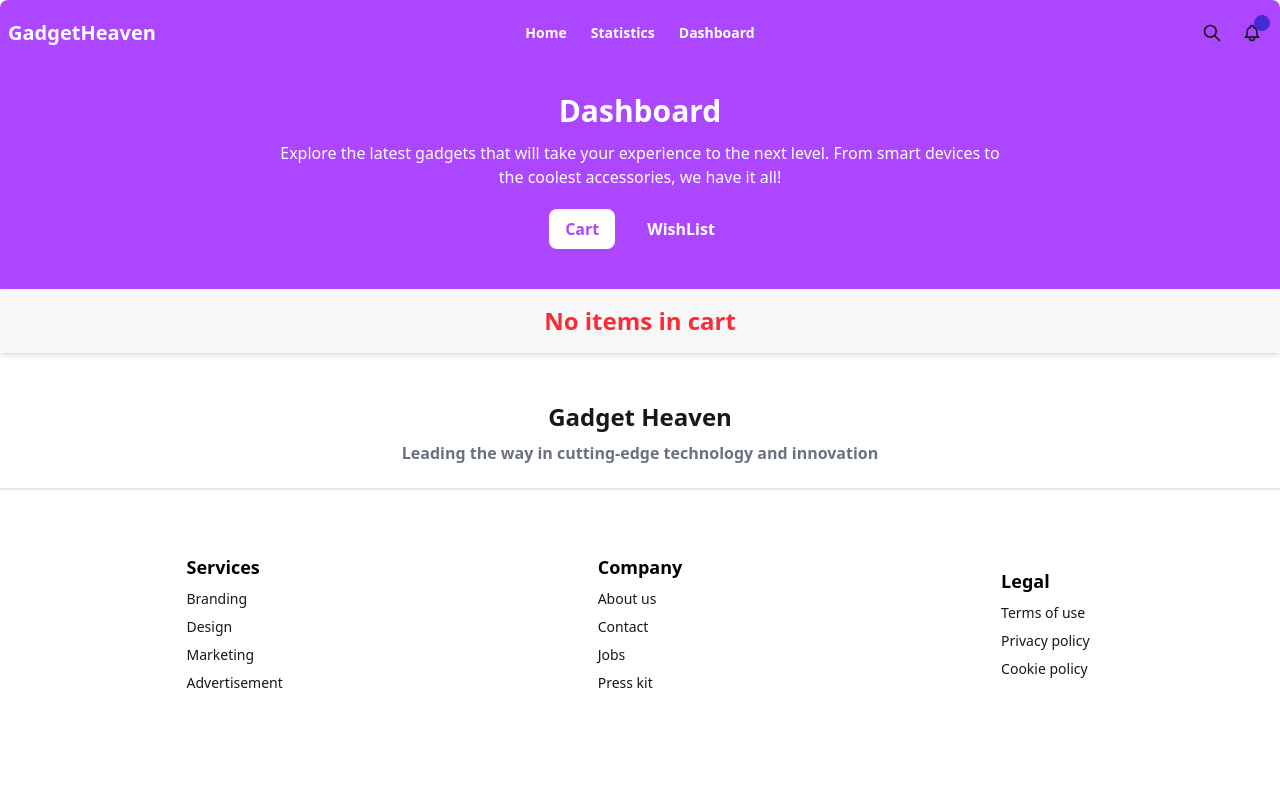
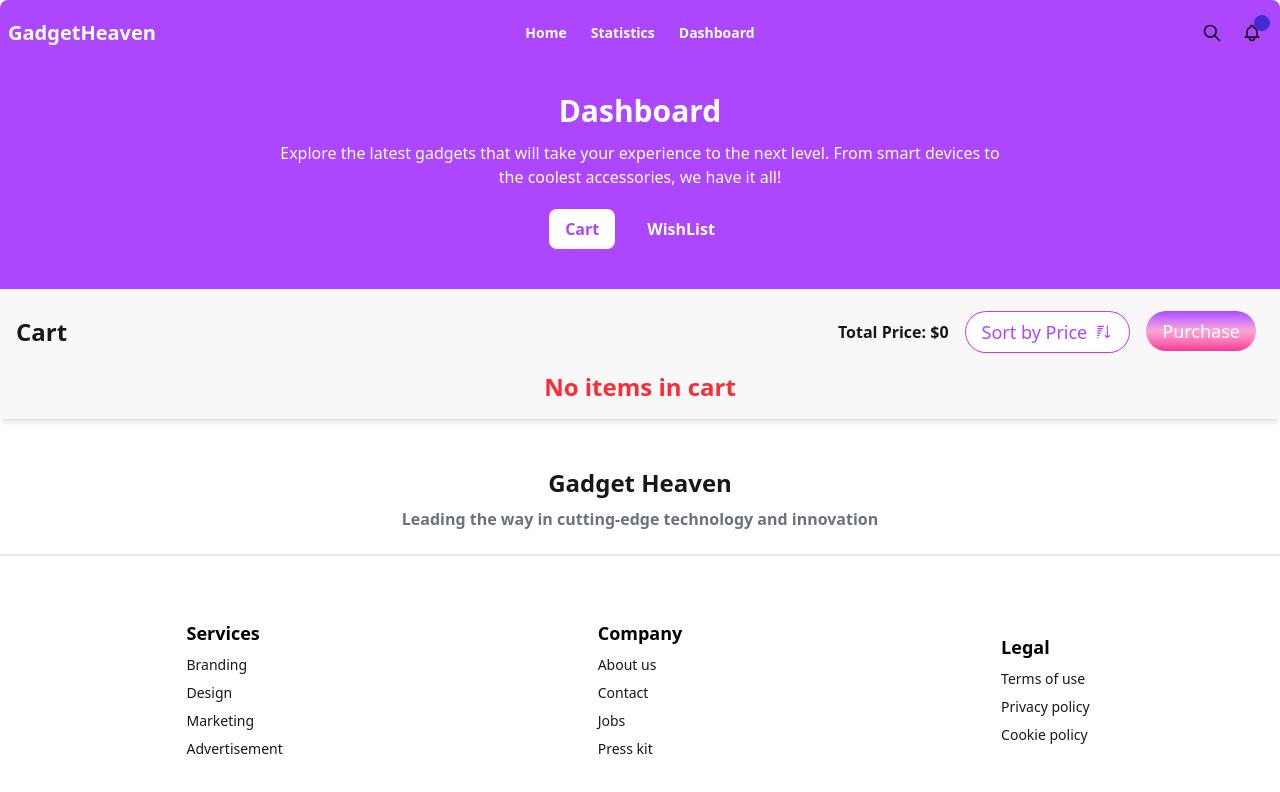
Before and after one commit to mrinmoy-765/GadgetHeaven, a React (Vite) app: page /dashboard in a window 1280 px wide. Shown: the top 792 px of the page. Built offline with nearby package versions, Linux system fonts and the light colour scheme.

Commit message:
sort by price+total price functionality added

```diff
--- a/src/components/Cart/Cart.jsx
+++ b/src/components/Cart/Cart.jsx
@@ -8,18 +8,6 @@ const Cart = ({ product, onRemoveCart }) => {
 
   return (
     <div>
-      <div className="mb-3 flex justify-between">
-        <div>
-          <h1 className="text-2xl font-bold">Cart</h1>
-        </div>
-        <div>
-          <span>Total Price: $500</span>
-          <button className="bg-white text-lg text-purple-500 border border-purple-500 border-b-pink-500 rounded-3xl px-4 py-1.5 mx-1.5">
-            Sort by Price
-          </button>
-          <button>Purchase</button>
-        </div>
-      </div>
       <div className="p-4 rounded-lg  bg-white flex relative">
         <div>
           <figure className=" py-2 flex justify-center">
--- a/src/components/Dashboard/Dashboard.jsx
+++ b/src/components/Dashboard/Dashboard.jsx
@@ -3,11 +3,17 @@ import { useLoaderData } from "react-router-dom";
 import { getStoredCartList, getStoredWishList } from "../Utility/addToDB";
 import Cart from "../Cart/Cart";
 import WishList from "../WishList/WishList";
+import { LiaSortAmountDownSolid } from "react-icons/lia";
 
 const Dashboard = () => {
   const [visibleDiv, setVisibleDiv] = useState("Cart"); // Set default to Cart
   const [cartList, setstoreCartlist] = useState([]);
   const [wishList, setstoreWishlist] = useState([]);
+  const [totalPrice, setTotalPrice] = useState(0);
+
+  useEffect(() => {
+    setTotalPrice(getTotalPrice(cartList)); // Update total price when cartList changes
+  }, [cartList]);
 
   const allProducts = useLoaderData();
 
@@ -61,6 +67,16 @@ const Dashboard = () => {
     localStorage.setItem("cart-list", JSON.stringify(updatedStoredCartList));
   };
 
+  const sortByPrice = () => {
+    const sortedList = [...cartList].sort((a, b) => b.price - a.price);
+    setstoreCartlist(sortedList);
+  };
+
+  const getTotalPrice = (cartList) => {
+    if (!Array.isArray(cartList) || cartList.length === 0) return 0;
+    return cartList.reduce((sum, product) => sum + product.price, 0).toFixed(2);
+  };
+
   return (
     <div>
       <div className="text-center bg-purple-500 pt-7 pb-10">
@@ -99,6 +115,31 @@ const Dashboard = () => {
       {/* Cart Section */}
       {visibleDiv === "Cart" && (
         <div className="p-4 bg-base-200 shadow-md">
+          <div className="mb-3 flex justify-between items-center">
+            <div>
+              <h1 className="text-2xl font-bold">Cart</h1>
+            </div>
+            <div className="flex items-center gap-4">
+              {" "}
+              {/* Ensures proper alignment */}
+              <span className="text-base font-bold">
+                Total Price: ${totalPrice}
+              </span>
+              <button
+                onClick={sortByPrice}
+                className="bg-white text-lg text-purple-500 border border-purple-500 border-b-pink-500 rounded-3xl px-4 py-1.5 flex items-center"
+              >
+                Sort by Price
+                <LiaSortAmountDownSolid className="ml-2" />
+              </button>
+              <button
+                type="button"
+                className="text-white bg-gradient-to-b from-purple-500 via-pink-300 to-pink-500 hover:bg-gradient-to-br font-medium rounded-3xl text-lg px-4 py-1.5 text-center me-2 mb-2 border-0 mt-1.5"
+              >
+                Purchase
+              </button>
+            </div>
+          </div>
           <div className="grid grid-cols-1 gap-6">
             {cartList.length > 0 ? (
               cartList.map((product) => (
--- a/src/components/GadgetDetails/GadgetDetails.jsx
+++ b/src/components/GadgetDetails/GadgetDetails.jsx
@@ -9,7 +9,7 @@ const GadgetDetails = () => {
   const id = parseInt(product_id);
 
   const data = useLoaderData();
-  console.log("Data from useLoaderData:", data);
+  //console.log("Data from useLoaderData:", data);
 
   // console.log("Params product_id:", product_id); // Check if useParams is providing correct id
   // console.log("Parsed ID:", id);
```
